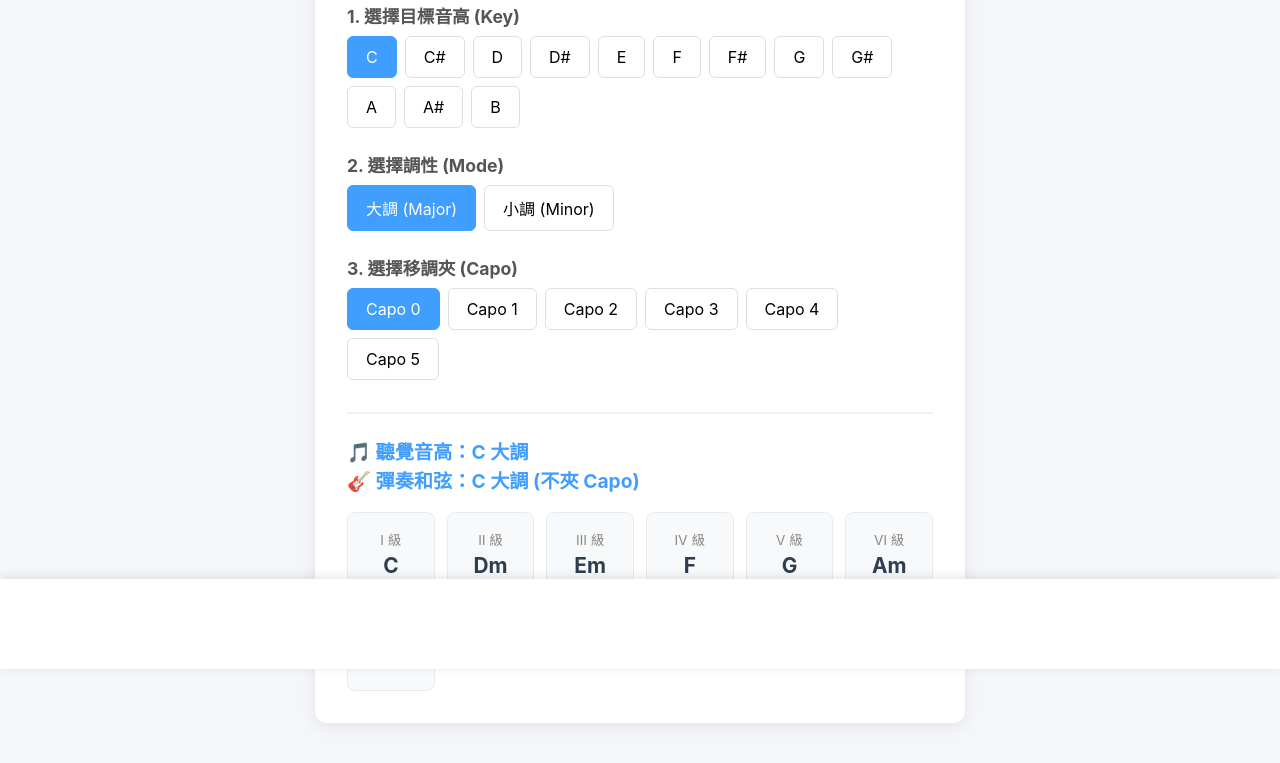
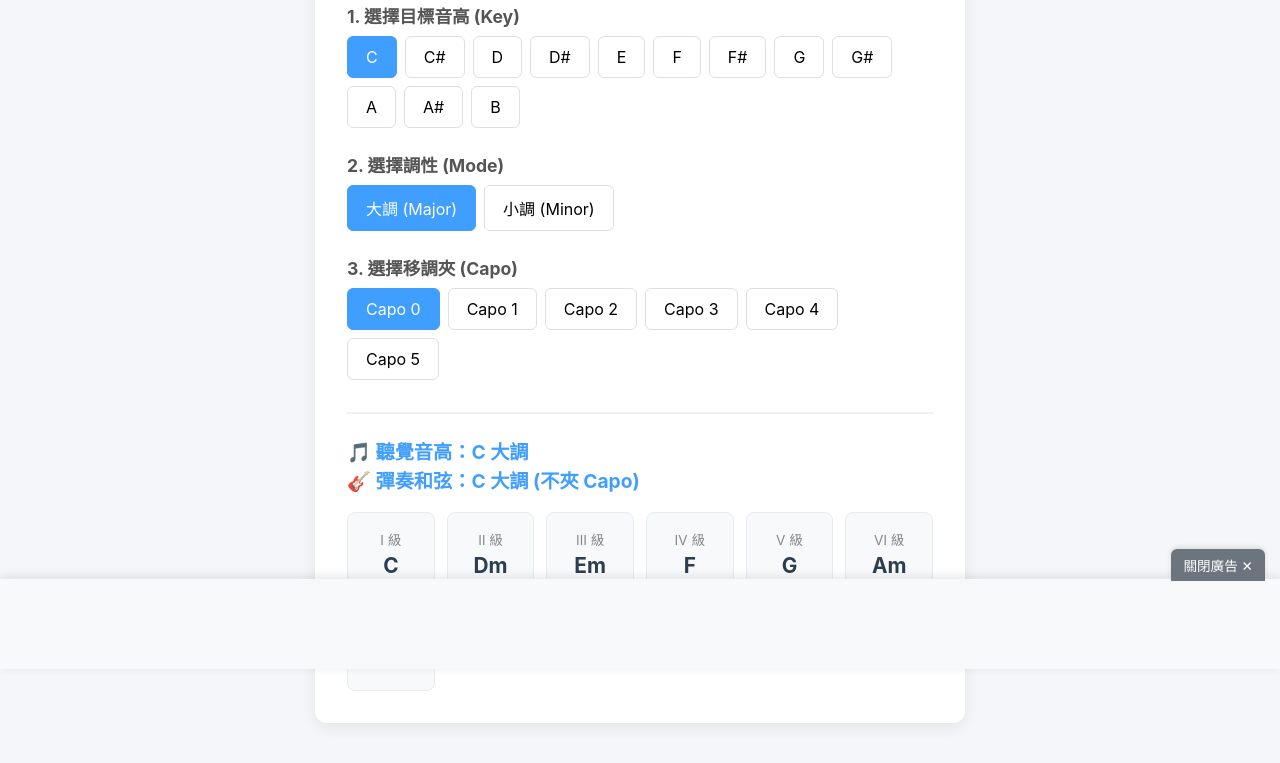
Before and after one commit to huang901203/guitar-transposer, a plain HTML site: page index.html in a window 1280 px wide. Shown: the part 131-894 px from the top of the page. Drawn offline with Linux system fonts and the light colour scheme.

Commit message:
第二次設定Google網站投放

```diff
--- a/index.html
+++ b/index.html
@@ -5,6 +5,9 @@
   <meta name="viewport" content="width=device-width, initial-scale=1.0">
   <title>吉他轉調與順階和弦查詢器</title>
   <link rel="stylesheet" href="style.css">
+
+  <!-- 加入 Google AdSense 核心代碼 -->
+  <script async src="https://pagead2.googlesyndication.com/pagead/js/adsbygoogle.js?client=ca-pub-5026599621582920" crossorigin="anonymous"></script>
 </head>
 <body>
   <div class="container">
@@ -60,19 +63,24 @@
     </div>
   </div>
 
-  <!-- 底部固定廣告區塊 -->
-  <div class="bottom-ad-container">
-    <script async src="https://pagead2.googlesyndication.com/pagead/js/adsbygoogle.js?client=ca-pub-5026599621582920" crossorigin="anonymous"></script>
+  <!-- ======= 底部固定廣告區塊 ======= -->
+  <div class="bottom-ad-container" id="ad-container">
+    <!-- 關閉按鈕，點擊後會將 ad-container 隱藏 -->
+    <button class="close-ad-btn" onclick="document.getElementById('ad-container').style.display='none'">關閉廣告 ✕</button>
+
+    <!-- 廣告顯示區塊 (請將你在 AdSense 後台建立的「手動廣告單元」代碼貼在這裡) -->
+    <div class="ad-content">
       <ins class="adsbygoogle"
            style="display:block"
            data-ad-client="ca-pub-5026599621582920"
-         data-ad-slot="請填入你的廣告單元編號"
+           data-ad-slot="這裡請填入你的廣告單元編號"
            data-ad-format="auto"
            data-full-width-responsive="true"></ins>
       <script>
            (adsbygoogle = window.adsbygoogle || []).push({});
       </script>
     </div>
+  </div>
 
   <script src="script.js"></script>
 </body>
--- a/style.css
+++ b/style.css
@@ -133,3 +133,47 @@ h3 {
   padding: 10px 0;
   min-height: 90px;
 }
+/* =========================================
+   以下為底部固定廣告區塊的樣式
+   ========================================= */
+
+/* 1. 將網頁底部墊高，防止使用者滑到底部時被廣告擋住內容 */
+body {
+  padding-bottom: 120px;
+}
+
+/* 2. 廣告容器：永遠固定在螢幕最下方 */
+.bottom-ad-container {
+  position: fixed;
+  bottom: 0;
+  left: 0;
+  width: 100%;
+  background-color: #f8f9fa; /* 淺灰色背景 */
+  box-shadow: 0 -2px 10px rgba(0, 0, 0, 0.1);
+  z-index: 1000; /* 確保浮在最上層 */
+  text-align: center;
+  min-height: 90px;
+  display: flex;
+  justify-content: center;
+  align-items: center;
+}
+
+/* 3. 關閉廣告按鈕：漂浮在廣告框的右上方 */
+.close-ad-btn {
+  position: absolute;
+  top: -30px; /* 往上推出廣告框 */
+  right: 15px; /* 靠右對齊 */
+  background-color: #6c757d;
+  color: white;
+  border: none;
+  padding: 6px 12px;
+  border-radius: 6px 6px 0 0; /* 只有上方有圓角 */
+  font-size: 0.85rem;
+  cursor: pointer;
+  box-shadow: 0 -2px 5px rgba(0,0,0,0.1);
+  transition: background-color 0.2s;
+}
+
+.close-ad-btn:hover {
+  background-color: #343a40; /* 滑鼠移過去變深色 */
+}
```
Lines whose indentation alone changed are shown as unchanged.
